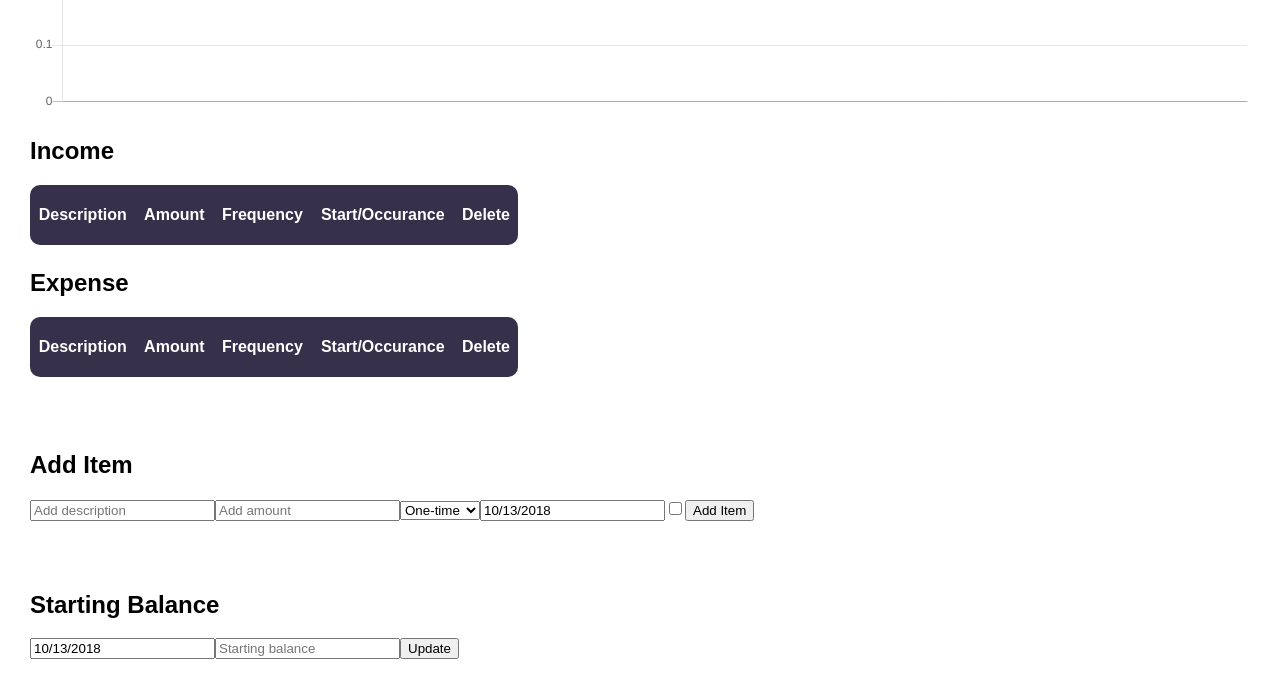
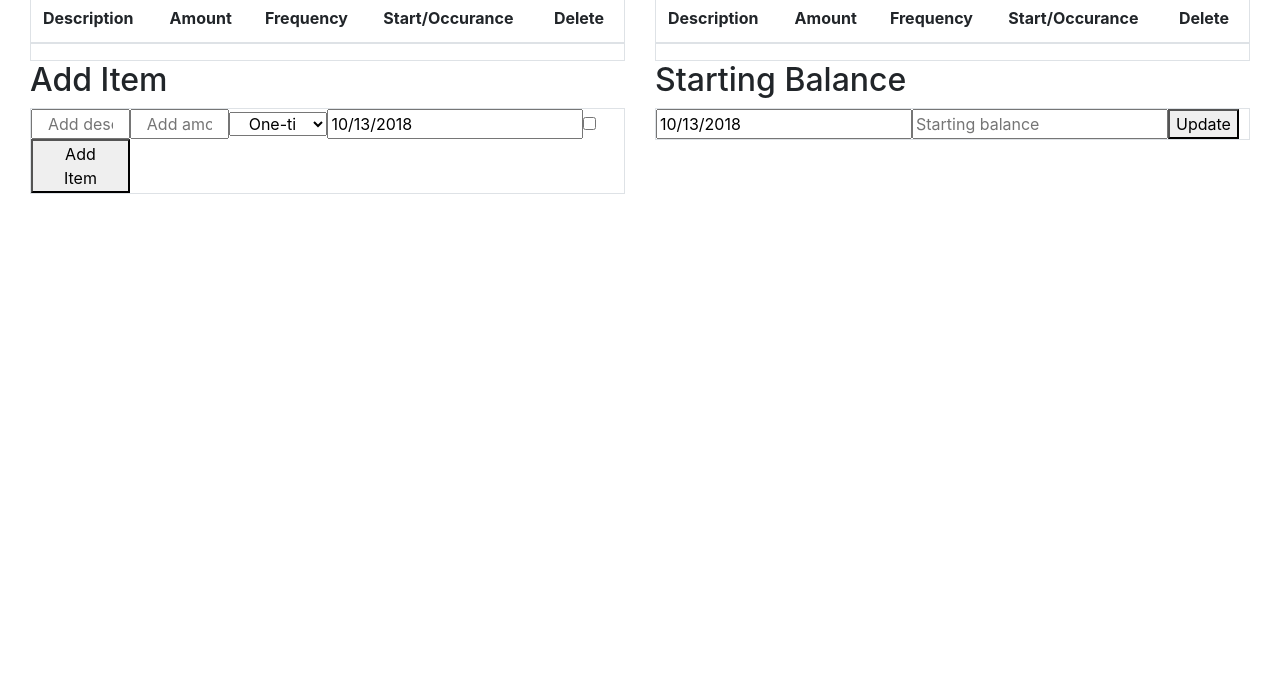
Before and after one commit to bj2jung/practical-account-balance-projection, a React app: page / in a window 1280 px wide. Shown: the part 745-1434 px from the top of the page. After the commit the page ends 985 px from the top, so only its background shows below. Built offline with nearby package versions, Linux system fonts and the light colour scheme.

Commit message:
progress

```diff
--- a/package.json
+++ b/package.json
@@ -3,13 +3,17 @@
   "version": "0.1.0",
   "private": true,
   "dependencies": {
+    "bootstrap": "^4.1.3",
     "chart.js": "^2.7.2",
+    "create-react-class": "^15.6.3",
     "moment": "^2.22.2",
     "react": "^16.5.2",
+    "react-bootstrap-date-picker": "^5.1.0",
     "react-chartjs-2": "^2.7.4",
     "react-datepicker": "^1.6.0",
     "react-dom": "^16.5.2",
-    "react-scripts": "1.1.5"
+    "react-scripts": "1.1.5",
+    "reactstrap": "^6.5.0"
   },
   "scripts": {
     "start": "react-scripts start",
--- a/src/index.css
+++ b/src/index.css
@@ -9,26 +9,6 @@ body {
   padding: 50;
 }
 
-.App-logo {
-  animation: App-logo-spin infinite 20s linear;
-  height: 80px;
-}
-
-.App-header {
-  background-color: #222;
-  height: 150px;
-  padding: 20px;
-  color: white;
-}
-
-.App-title {
-  font-size: 1.5em;
-}
-
-.App-intro {
-  font-size: large;
-}
-
 .form {
   padding-top: 50px;
 }
@@ -36,126 +16,6 @@ body {
 .chart {
 }
 
-/* .limiter {
-  width: 100%;
-  margin: 0 auto;
+h1 {
+  padding-bottom: 50px;
 }
-
-.container-table100 {
-  width: 100%;
-  min-height: 100vh;
-  background: #c850c0;
-  background: -webkit-linear-gradient(45deg, #4158d0, #c850c0);
-  background: -o-linear-gradient(45deg, #4158d0, #c850c0);
-  background: -moz-linear-gradient(45deg, #4158d0, #c850c0);
-  background: linear-gradient(45deg, #4158d0, #c850c0);
-
-  display: -webkit-box;
-  display: -webkit-flex;
-  display: -moz-box;
-  display: -ms-flexbox;
-  display: flex;
-  align-items: center;
-  justify-content: center;
-  flex-wrap: wrap;
-  padding: 33px 30px;
-}
-
-.wrap-table100 {
-  width: 1170px;
-} */
-
-table {
-  border-spacing: 1;
-  border-collapse: collapse;
-  background: white;
-  border-radius: 10px;
-  overflow: hidden;
-  width: 40%;
-  margin: 0 auto;
-  display: inline-block;
-  position: relative;
-  color: white;
-}
-/* table * {
-  position: relative;
-} */
-table td,
-table th {
-  padding-left: 8px;
-  padding-right: 8px;
-}
-table thead tr {
-  height: 60px;
-  background: #36304a;
-}
-table tbody tr {
-  height: 50px;
-}
-table tbody tr:last-child {
-  border: 0;
-}
-/* table td,
-table th {
-  text-align: left;
-}
-table td.l,
-table th.l {
-  text-align: right;
-}
-table td.c,
-table th.c {
-  text-align: center;
-}
-table td.r,
-table th.r {
-  text-align: center;
-} */
-
-.table100-head th {
-  font-family: OpenSans-Regular;
-  font-size: 18px;
-  color: #fff;
-  line-height: 1.2;
-  font-weight: unset;
-}
-
-tbody tr:nth-child(even) {
-  background-color: #f5f5f5;
-}
-
-tbody tr {
-  font-family: OpenSans-Regular;
-  font-size: 15px;
-  color: #808080;
-  line-height: 1.2;
-  font-weight: unset;
-}
-
-tbody tr:hover {
-  color: #555555;
-  background-color: #f5f5f5;
-  cursor: pointer;
-}
-
-.column1 {
-  width: 5%;
-}
-
-.column2 {
-  width: 5%;
-}
-
-.column3 {
-  width: 5%;
-}
-
-.column4 {
-  width: 5%;
-  text-align: right;
-}
-
-.column5 {
-  width: 5%;
-  text-align: right;
-}
--- a/src/index.js
+++ b/src/index.js
@@ -7,6 +7,8 @@ import moment from "moment";
 import "react-datepicker/dist/react-datepicker.css";
 // import Chart from "./components/Chart.js";
 import { Line } from "react-chartjs-2";
+import "bootstrap/dist/css/bootstrap.min.css";
+import { Table } from "reactstrap";
 
 class App extends React.Component {
   constructor(props) {
@@ -202,23 +204,28 @@ class App extends React.Component {
     return (
       <div>
         <h1 className="App-header App-title">Practical Balance Sheet</h1>
-        <div className="chart">
+        <div className="container">
           <Line data={this.state.chartData} />
         </div>
+        <div className="row">
           <ItemTable
             title="Income"
             items={this.state.incomeItems}
             handleRemoveItem={this.handleRemoveItem}
           />
+
           <ItemTable
             title="Expense"
             items={this.state.expenseItems}
             handleRemoveItem={this.handleRemoveItem}
           />
+        </div>
+        <div className="row">
           <AddItemBox handleSubmitItem={this.handleSubmitItem} />
           <StartingBalanceBox
             handleSubmitStartingBalance={this.handleSubmitStartingBalance}
           />
+        </div>
       </div>
     );
   }
@@ -243,20 +250,22 @@ class ItemTable extends React.Component {
     }
 
     return (
-      <div>
-        <h2>{this.props.title}</h2>
-        <table>
+      <div className="col-lg-6">
+        <h2 className="sub-header">{this.props.title}</h2>
+        <div className="border">
+          <Table striped>
             <thead>
               <tr>
-              <th className="column1">Description</th>
-              <th className="column2">Amount</th>
-              <th className="column3">Frequency</th>
-              <th className="column4">Start/Occurance</th>
-              <th className="column5">Delete</th>
+                <th>Description</th>
+                <th>Amount</th>
+                <th>Frequency</th>
+                <th>Start/Occurance</th>
+                <th>Delete</th>
               </tr>
             </thead>
             <tbody>{rows}</tbody>
-        </table>
+          </Table>
+        </div>
       </div>
     );
   }
@@ -304,12 +313,25 @@ class AddItemBox extends React.Component {
   }
   render() {
     return (
-      <div>
-        <form className="form" onSubmit={this.props.handleSubmitItem}>
-          <h2>Add Item</h2>
-          <input name="description" type="text" placeholder="Add description" />
-          <input name="amount" type="text" placeholder="Add amount" />
-          <select name="frequency">
+      <div className="col-lg-6">
+        <h2 className="sub-header">Add Item</h2>
+        <form
+          className="form-group border"
+          onSubmit={this.props.handleSubmitItem}
+        >
+          <input
+            className="col-lg-2"
+            name="description"
+            type="text"
+            placeholder="Add description"
+          />
+          <input
+            className="col-lg-2"
+            name="amount"
+            type="text"
+            placeholder="Add amount"
+          />
+          <select className="col-lg-2" name="frequency">
             <option value="One-time">One-time</option>
             <option value="Weekly">Weekly</option>
             <option value="Bi-weekly">Bi-weekly</option>
@@ -324,7 +346,7 @@ class AddItemBox extends React.Component {
             dropdownMode="select"
           />
           <input name="incomeOrExpense" type="checkbox" checked={null} />
-          <button type="submit" disabled={null}>
+          <button className="col-lg-2" type="submit" disabled={null}>
             Add Item
           </button>
         </form>
@@ -353,12 +375,12 @@ class StartingBalanceBox extends React.Component {
 
   render() {
     return (
-      <div>
+      <div className="col-lg-6">
+        <h2 className="sub-header">Starting Balance</h2>
         <form
-          className="form"
+          className="form-group border"
           onSubmit={e => this.props.handleSubmitStartingBalance(e)}
         >
-          <h2>Starting Balance</h2>
           <DatePicker
             selected={this.state.startDate}
             onChange={this.handleChange}
```
Also changed, not shown: public/index.html (+1 -0 lines), 1 other file. Lines whose indentation alone changed are shown as unchanged.
